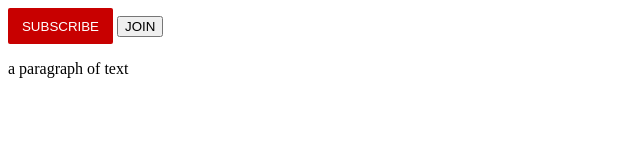
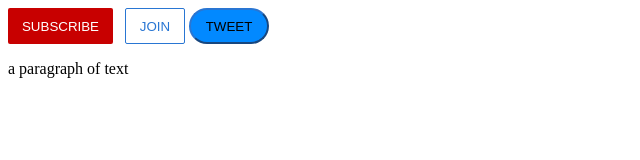
Before and after one commit to Jyotiswarup2w3e/studyfit, a plain HTML site: page index.html in a window 1280 px wide. Shown: the whole page, without its empty margins (0-640 px from the left). Drawn offline with Linux system fonts and the light colour scheme.

Commit message:
index.html

```diff
--- a/index.html
+++ b/index.html
@@ -7,8 +7,29 @@
     width: 105px;
     border-radius: 2px;
     cursor: pointer;
+    margin-right: 8px;
 
-
+  }
+  .join-button {
+    background-color: white;
+    border-color: rgb(41,118,211);
+    border-style: solid;
+    border-width: 1px;
+    color: rgb(41,118,211);
+    height: 36px;
+    width: 60px;
+    border-radius: 2px;
+    cursor: pointer;
+  }
+  .tweet-button {
+    background-color: rgb(2, 137, 255);
+    border-color: rgb(41,118,211);
+    border: none
+    color: white;
+    height: 36px;
+    width: 80px;
+    border-radius: 18px;
+    cursor: pointer;
   }
 </style>
 
@@ -19,4 +40,9 @@
 <button class="join-button">
   JOIN
 </button>
+
+
+<button class="tweet-button">
+  TWEET
+</button>
 <p>a paragraph of text</p>
```
